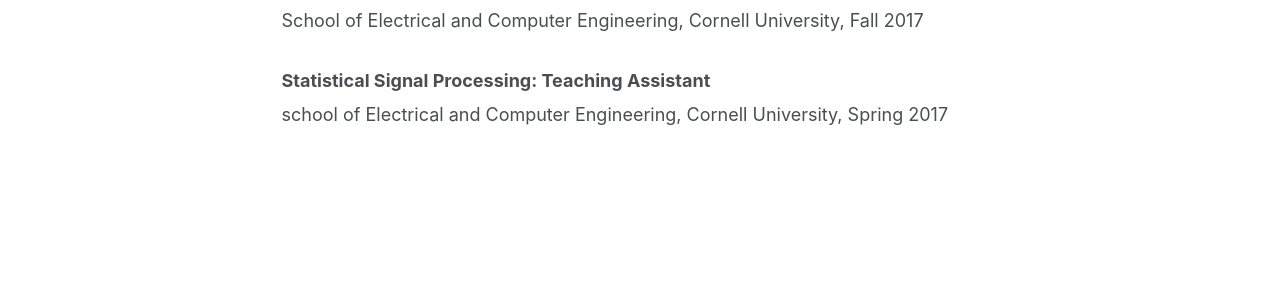
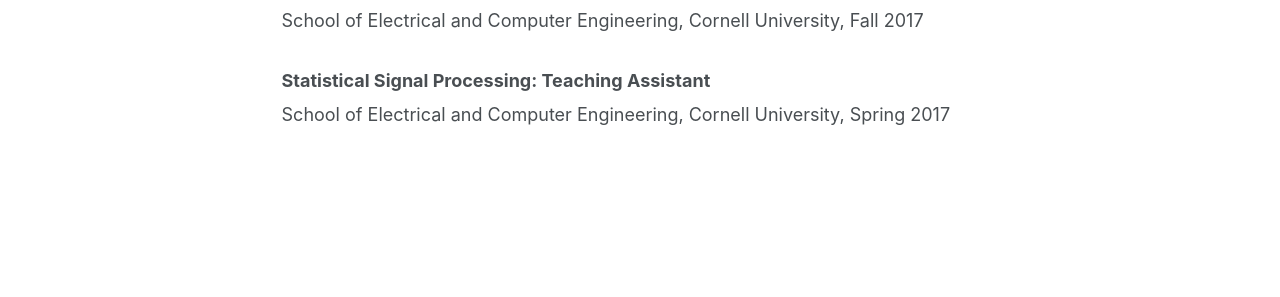
Before and after one commit to ye-guo/ye-guo.github.io, a Jekyll site: the page built from _pages/teach_experience.md, in a window 1280 px wide and 1124 px high. Shown: the part 656-953 px from the top of the window. Built offline with Jekyll 4.4.1, drawn with Linux system fonts in a browser that asks for light colours; some web fonts are replaced; a script that is not in the unit is left out.

```diff
--- a/_pages/teach_experience.md
+++ b/_pages/teach_experience.md
@@ -25,4 +25,4 @@ Invited Summer Course at Chinese University of Hong Kong, Shenzhen, Summer 2024
 School of Electrical and Computer Engineering, Cornell University, Fall 2017
 
 ### Statistical Signal Processing: Teaching Assistant
-school of Electrical and Computer Engineering, Cornell University, Spring 2017
+School of Electrical and Computer Engineering, Cornell University, Spring 2017
```
